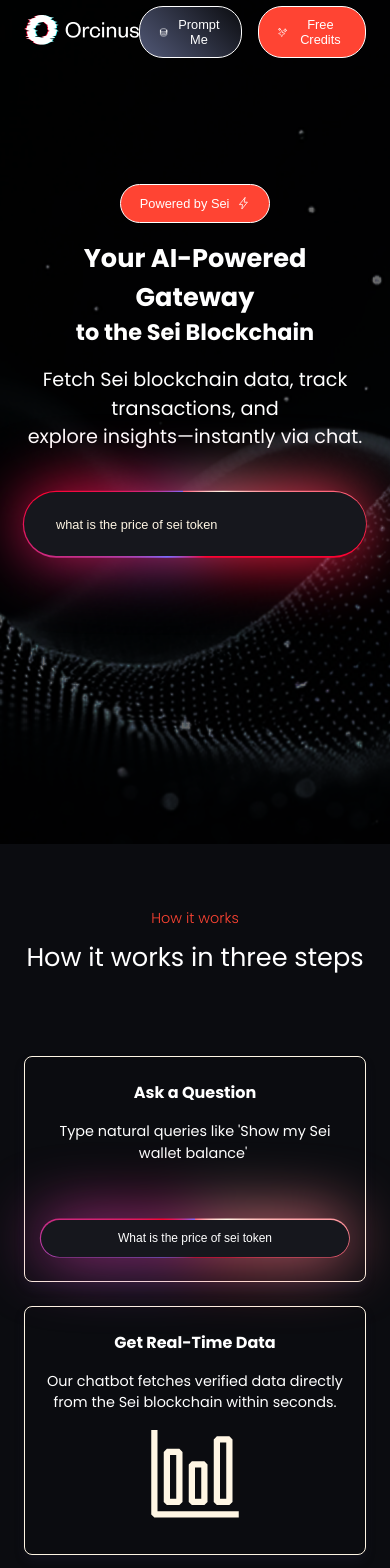
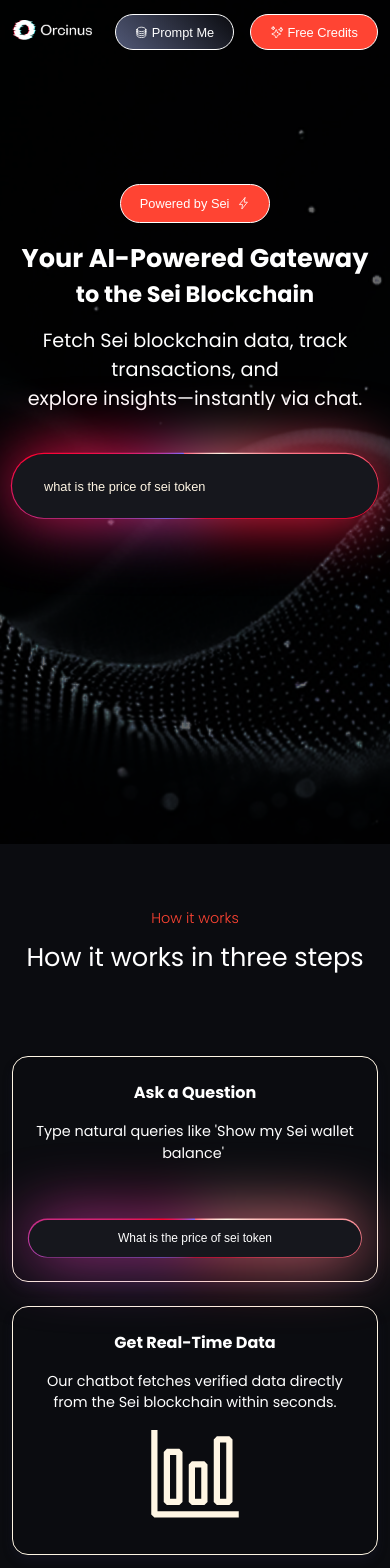
Before and after one commit to Drslope-99/seiorcinus, a React (Vite) app: page / in a window 390 px wide. Shown: the top 1568 px of the page. Built offline with nearby package versions, Linux system fonts and the light colour scheme.

Commit message:
gave it a responsive header

```diff
--- a/src/Layouts/Header.module.css
+++ b/src/Layouts/Header.module.css
@@ -8,3 +8,9 @@
   padding-inline: 3rem;
   padding-bottom: 5rem;
 }
+
+@media (max-width: 768px) {
+  .header {
+    padding-inline: 1.5rem;
+  }
+}
--- a/src/Layouts/MainContent.module.css
+++ b/src/Layouts/MainContent.module.css
@@ -2,3 +2,9 @@
   padding-inline: 3rem;
   padding-block: 2rem;
 }
+
+@media (max-width: 768px) {
+  .main {
+    padding-inline: 1.5rem;
+  }
+}
--- a/src/components/InfoCards.module.css
+++ b/src/components/InfoCards.module.css
@@ -6,7 +6,7 @@
   max-width: 100%;
   padding: 3rem 2rem;
   border: 0.1rem solid var(--cream);
-  border-radius: 1rem;
+  border-radius: 2rem;
   box-shadow: rgba(50, 50, 93, 0.25) 0px 6px 12px -2px,
     rgba(0, 0, 0, 0.3) 0px 3px 7px -3px;
 }
--- a/src/components/InfoSection.module.css
+++ b/src/components/InfoSection.module.css
@@ -12,7 +12,7 @@
   margin-top: 5rem;
   width: 70rem;
   max-width: 100%;
-  border-radius: 5rem;
+  border-radius: 10rem;
   z-index: 0;
 }
 
--- a/src/components/NavBar.jsx
+++ b/src/components/NavBar.jsx
@@ -9,7 +9,7 @@
   return (
     <nav className={`${styles.nav} container`}>
       <a href="/" className={styles.navLogo}>
-        <img src={logo} alt="nav logo" />
+        <img src={logo} alt="nav logo" className={styles.logo} />
       </a>
       <div className={styles.navButtons}>
         <Button className={`${styles.navBtn} ${styles.btnLeft}`}>
--- a/src/components/NavBar.module.css
+++ b/src/components/NavBar.module.css
@@ -5,8 +5,14 @@
   height: 8rem;
 }
 
-.navLog {
+.navLogo {
   display: inline-block;
+  max-width: 10rem;
+  /* height: 2rem; */
+}
+
+.logo {
+  width: 100%;
 }
 
 .navButtons {
@@ -41,3 +47,8 @@
 }
 
 /*  background: linear-gradient(45deg, #ff6a00, #ee0979); */
+@media (max-width: 768px) {
+  .navBtn {
+    gap: 0.5rem;
+  }
+}
```
